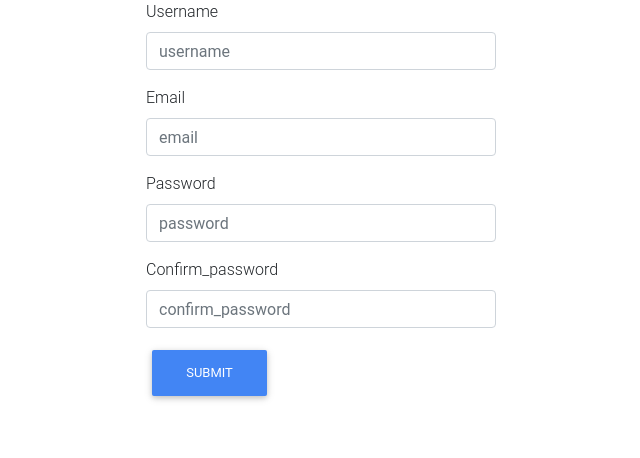
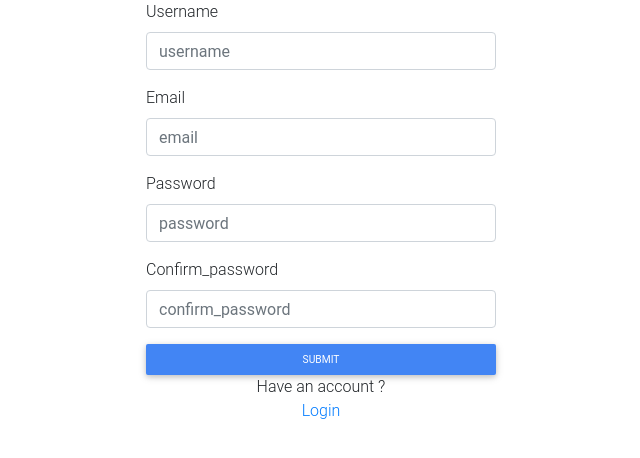
Before and after one commit to washucode/QUIZ_APP, a Flask app: template app/templates/auth/signup.html in a window 1280 px wide. Shown: the top 458 px of the page, without its empty margins (319-959 px from the left). Run offline with Flask 2, Linux system fonts and the light colour scheme; the template is opened without the code that fills it, so the values that code supplies are empty; some libraries are stand-ins or nearby versions.

Commit message:
add links

```diff
--- a/app/templates/auth/login.html
+++ b/app/templates/auth/login.html
@@ -17,8 +17,11 @@
           <label for="">Password</label>
           <input type="password" id="password" class="form-control" required>
         </div>
-        <button type="submit" class="btn btn-primary">Submit</button>
+        <button type="submit" class="btn btn-primary btn-sm btn-block">Submit</button>
       </form>
+      <div class="text-center">
+          <p>Don't have an account ? <br> <a href="/signup">Sign up</a></p>
+      </div>
   </div>
 </div>
 
--- a/app/templates/auth/signup.html
+++ b/app/templates/auth/signup.html
@@ -28,10 +28,12 @@
             <input type="password" class="form-control" id="confirm_password" placeholder="confirm_password" required>
             <small id="password_error" class="text-danger"></small>
           </div>
-          <button type="submit" class="btn btn-primary">Submit</button>
+          <button type="submit" class="btn btn-primary btn-sm btn-block">Submit</button>
         </form>
+        <div class="text-center">
+            <p>Have an account ? <br> <a href="/login">Login</a></p>
+        </div>
       </div>
-      <div class="col-md-4"></div>
     </div>
   </div>
 
```
